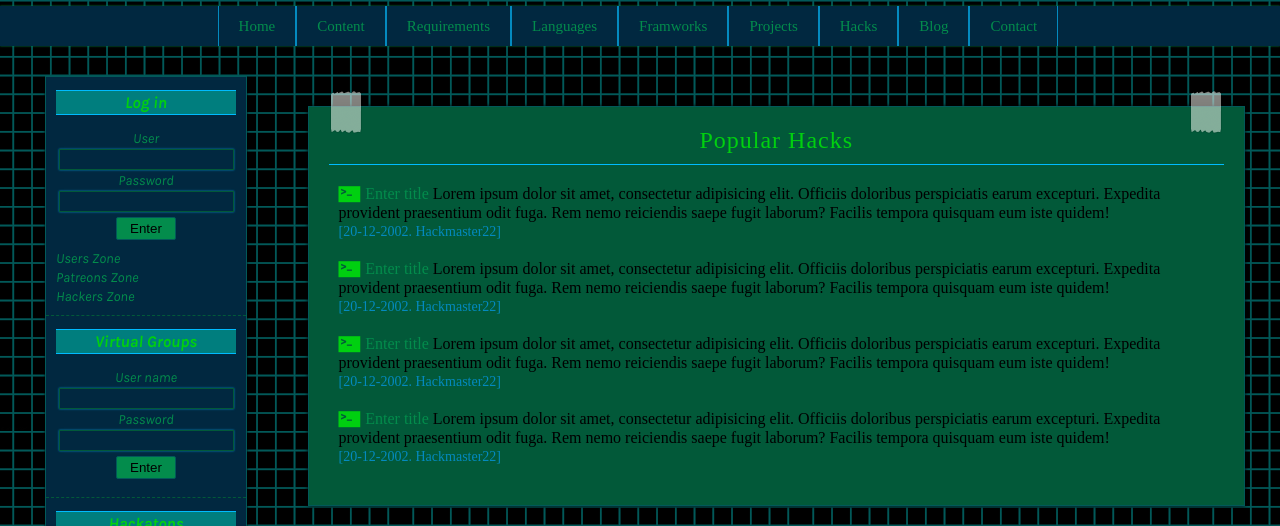
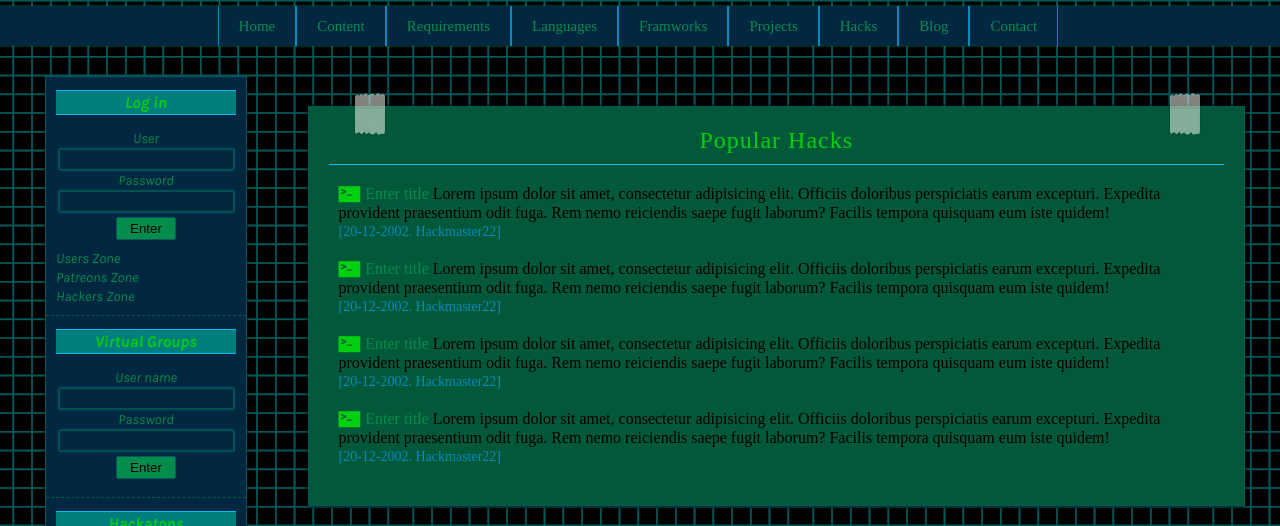
Before and after one commit to PoulLorca/Simple-Forum, a plain HTML site: page index.html in a window 1280 px wide. Shown: the part 244-770 px from the top of the page. Drawn offline with Linux system fonts and the light colour scheme; a web font is replaced by a local one.

Commit message:
Navbar z-index bug fixed

```diff
--- a/assets/css/style.css
+++ b/assets/css/style.css
@@ -194,10 +194,10 @@ nav > ul > li:hover  a{
 /*Dropdown Menu*/
 nav > ul > li > ul {
     display: none;
-    position: absolute;
     text-align: left;
     width: 160px;
     box-shadow: 0px 2px 2px;
+    position: absolute;
     z-index: 1px;
 }
 
@@ -350,6 +350,8 @@ aside label{
     box-shadow: 0px 0px 4px;
     font-size: 16px;
     overflow: hidden;
+    position: relative;
+    z-index: -1;
 }
 
 .sections article{
@@ -366,7 +368,8 @@ aside label{
 .sticker  .stickerOne,
 .sticker .stickerTwo{
     position:absolute;
-    margin-top: -38px;
+    margin-top: 25px;
+    margin-left: 45px;
     z-index: 0;
 }
 
--- a/index.html
+++ b/index.html
@@ -134,11 +134,12 @@
         <!--/.sidebar-->
         <!--Main content's articles-->
         <div class="sections">
-            <section id="hacks">
             <span class="sticker">
                 <img class="stickerOne" src="/assets/img/scotch.png" alt="scotch">
                 <img class="stickerTwo" src="/assets/img/scotch.png" alt="scotch">
             </span>
+            <section id="hacks">
+
                 <h2 id="title">Popular Hacks</h2>
                 <article>
                     <p>
@@ -178,11 +179,12 @@
                 </article>
             </section>
 
-            <section id="Projects">
             <span class="sticker">
                 <img class="stickerOne" src="/assets/img/scotch.png" alt="scotch">
                 <img class="stickerTwo" src="/assets/img/scotch.png" alt="scotch">
             </span>
+            <section id="Projects">
+
                 <h2 id="title">Current Projects</h2>
                 <article>
                     <p>
@@ -222,11 +224,12 @@
                 </article>
             </section>
 
-            <section id="Patreon">
             <span class="sticker">
                 <img class="stickerOne" src="/assets/img/scotch.png" alt="scotch">
                 <img class="stickerTwo" src="/assets/img/scotch.png" alt="scotch">
             </span>
+            <section id="Patreon">
+
                 <h2 id="title">Patreon Projects</h2>
                 <article>
                     <p>
@@ -276,7 +279,7 @@
         <div class="clearfix"></div>
 
         <div class="history">
-            <a href="#">[See  historical projects]</a>
+            <a href="#">[See historical projects]</a>
         </div>
     </div>
     <!--/.MainContet-->
```
Lines whose indentation alone changed are shown as unchanged.
